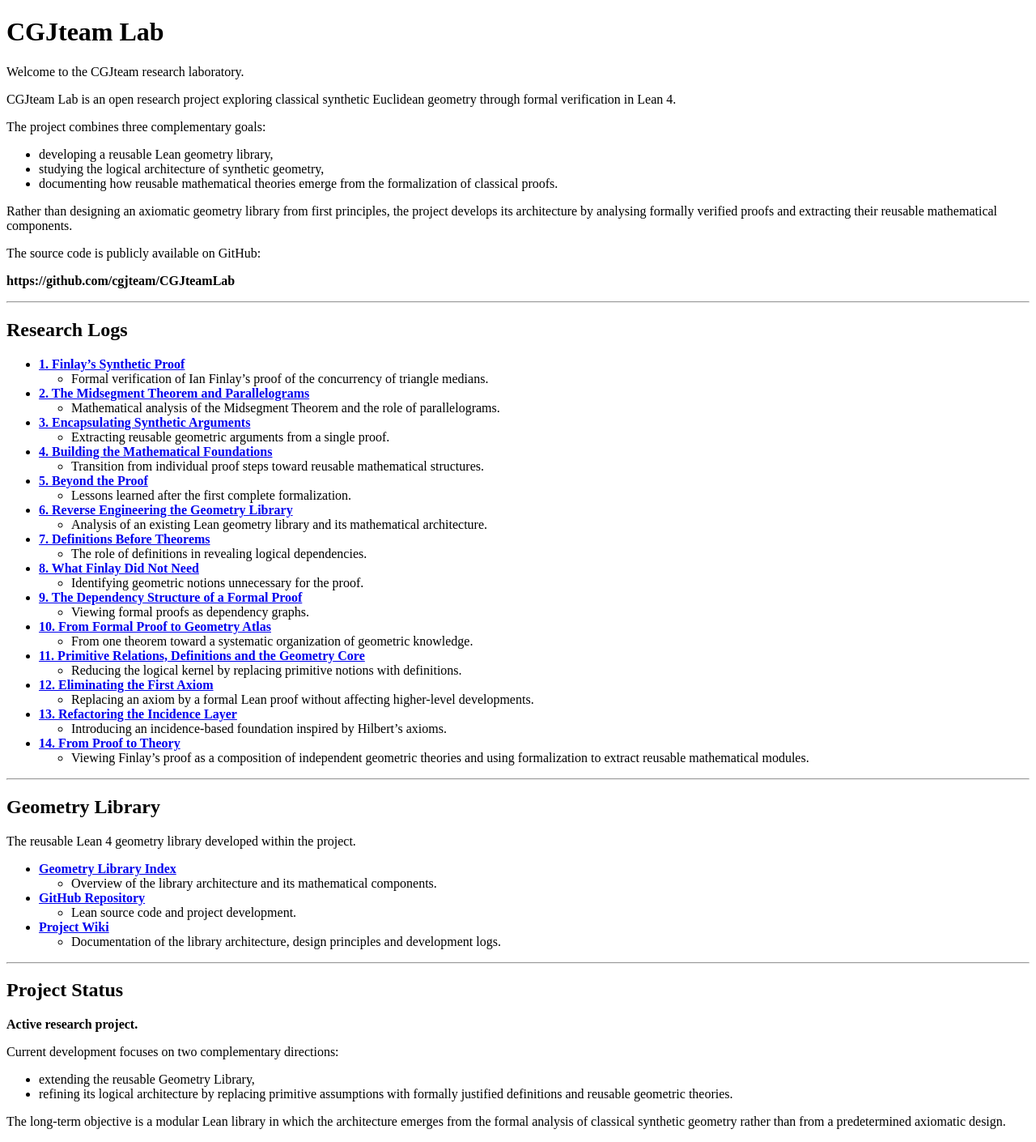
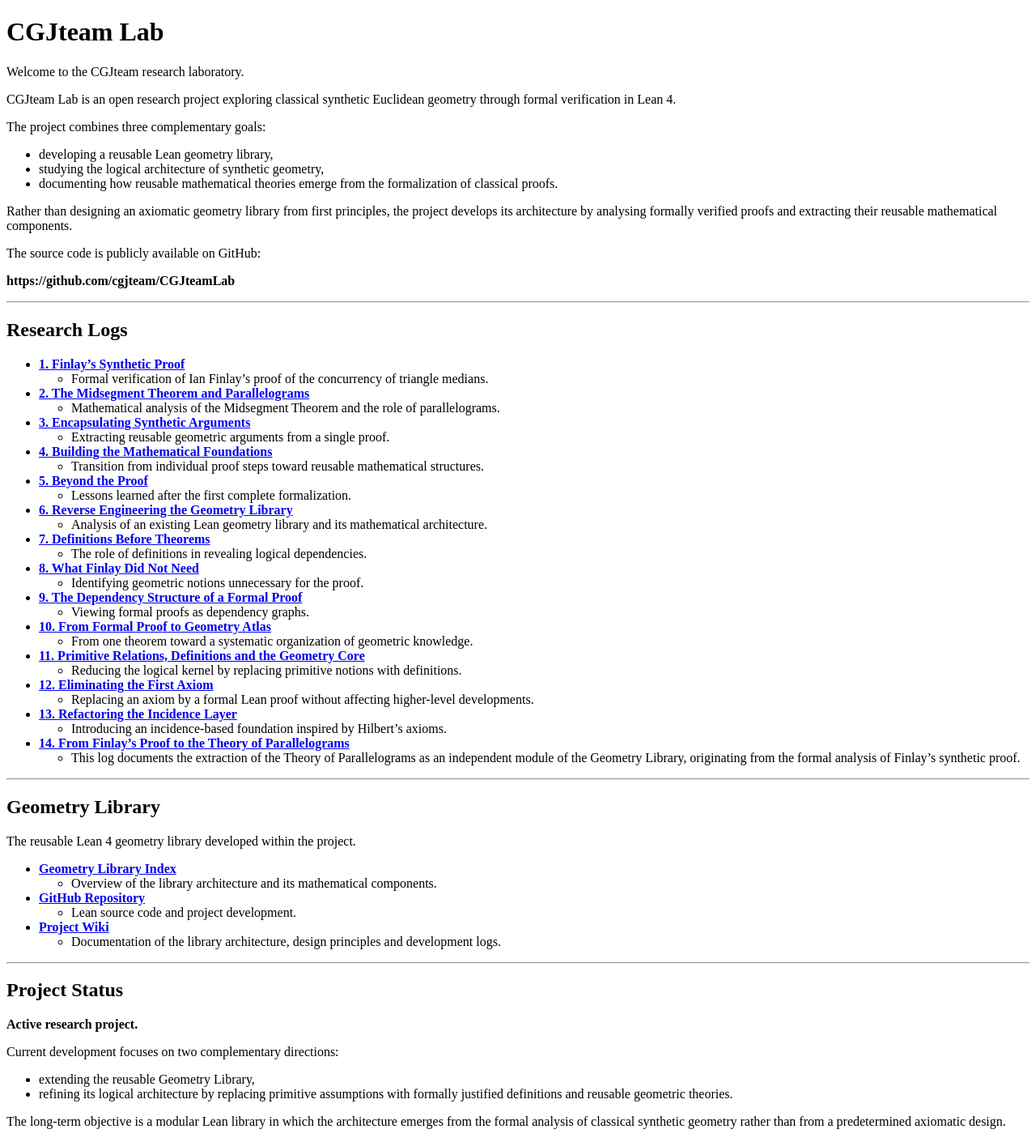
Before and after one commit to cgjteam/cgjteam.github.io, a Jekyll site: the page built from index.md, in a window 1280 px wide. Shown: the whole page at 81% size. Built offline with Jekyll 4.4.1, drawn with Linux system fonts in a browser that asks for light colours; comment, search, counter and statistics services are not loaded; our own code applies the rules of GitHub Pages for plain Markdown files.

Commit message:
Update index.md

```diff
--- a/index.md
+++ b/index.md
@@ -63,8 +63,8 @@
 * **[13. Refactoring the Incidence Layer](log-013.md)**
   - Introducing an incidence-based foundation inspired by Hilbert's axioms.
 
-* **[14. From Proof to Theory](log-014.md)**
-  - Viewing Finlay's proof as a composition of independent geometric theories and using formalization to extract reusable mathematical modules.
+* **[14. From Finlay's Proof to the Theory of Parallelograms](log-014.md)**
+  - This log documents the extraction of the Theory of Parallelograms as an independent module of the Geometry Library, originating from the formal analysis of Finlay's synthetic proof.
 
 ---
 
```
